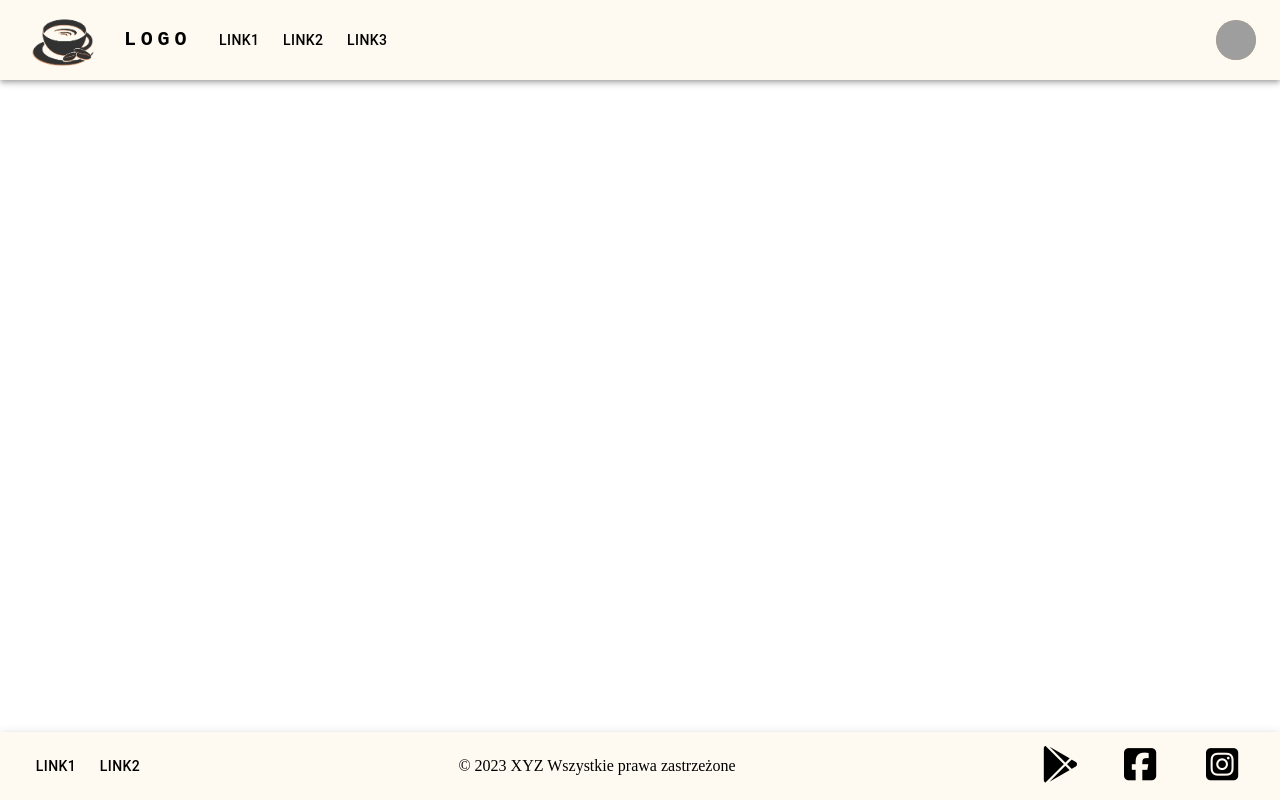
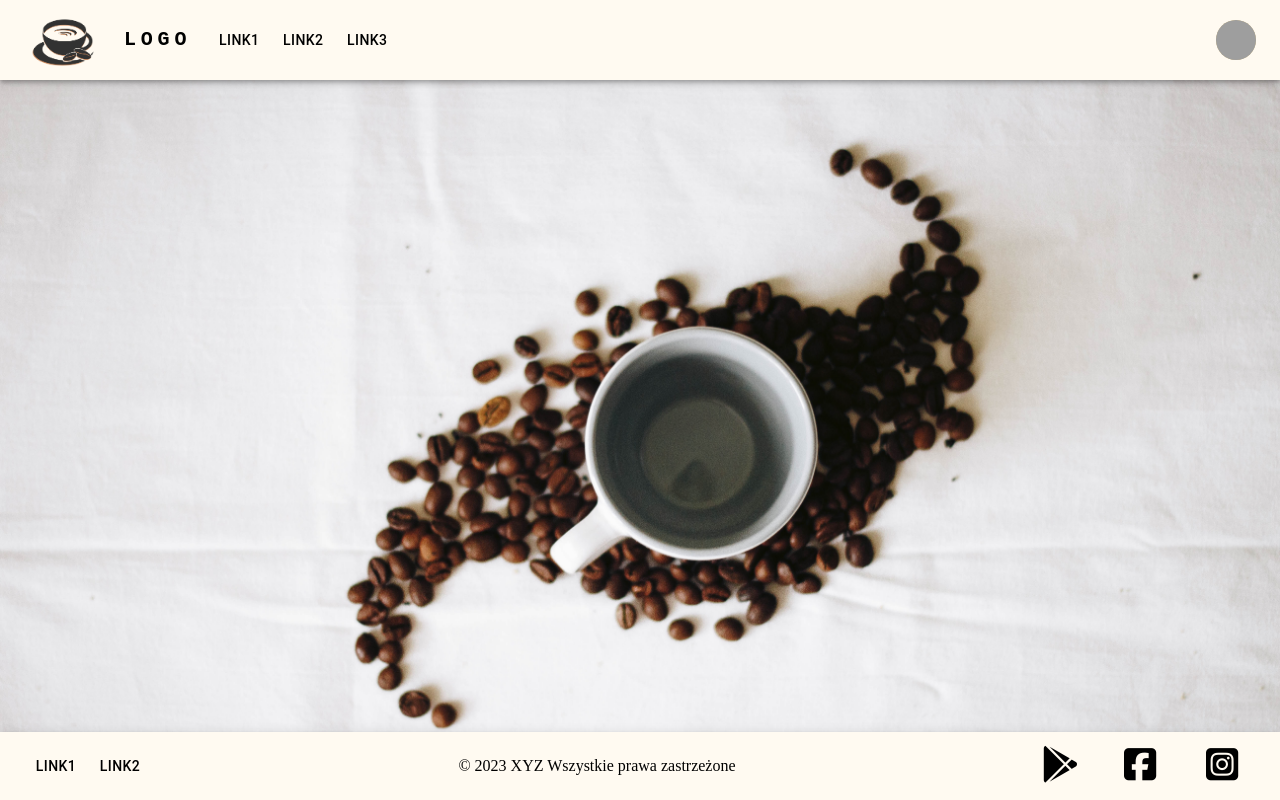
Before and after one commit to kardahim/cafe-frontend, a React (Create React App) app: page / in a window 1280 px wide. Built offline with nearby package versions, Linux system fonts and the light colour scheme; grey boxes are pictures that could not be loaded.

Commit message:
add bodoy images (example)

```diff
--- a/src/assets/scss/global.scss
+++ b/src/assets/scss/global.scss
@@ -1,3 +1,6 @@
+// this is example body image from pexels
+$background-image: '../images/body.jpg';
+
 * {
     margin: 0;
     padding: 0;
@@ -9,4 +12,6 @@
     display: flex;
     flex-direction: column;
     justify-content: space-between;
+    background: url($background-image) no-repeat;
+    background-size: cover;
 }
```
Also changed, not shown: src/assets/images/body-2.jpg (added), src/assets/images/body.jpg (added).
